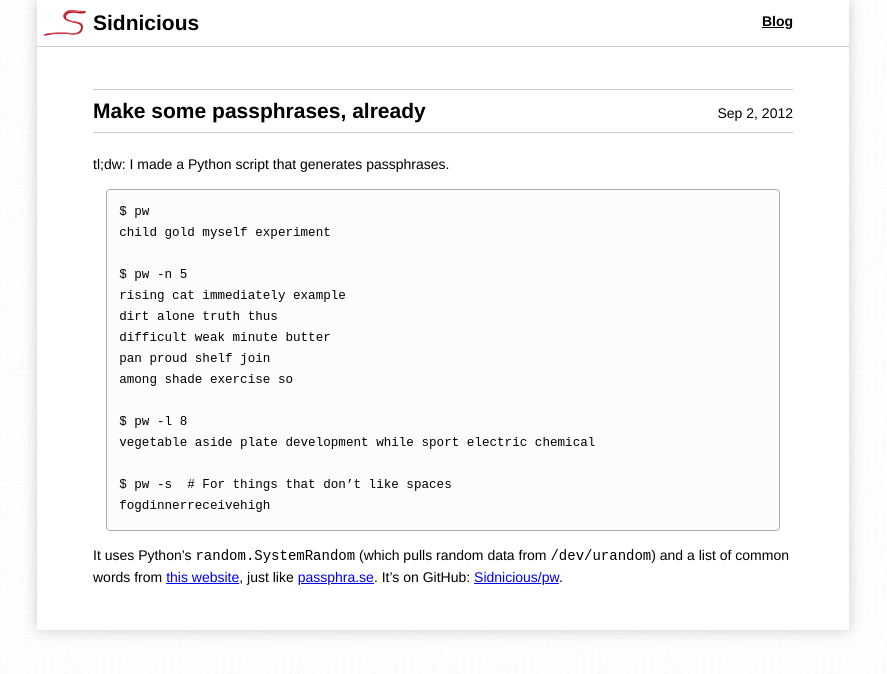
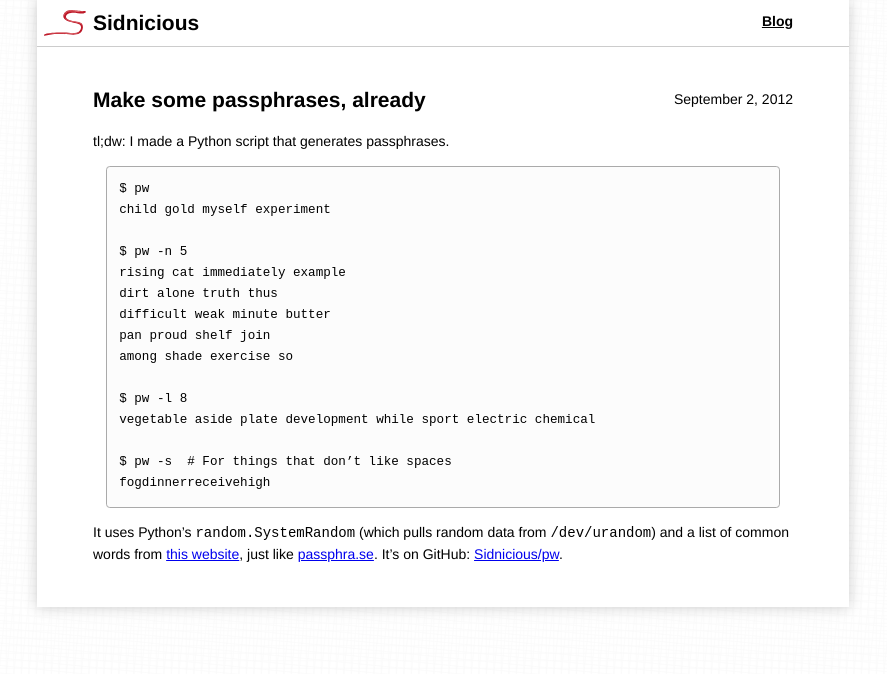
Before and after one commit to s4y/blog, a Jekyll site: the page built from blog/_posts/2012-09-02-passphrase-generator.markdown, in a window 1280 px wide. Shown: the top 674 px of the page, without its empty margins (197-1084 px from the left). Built offline with Jekyll 4.4.1, drawn with Linux system fonts in a browser that asks for light colours.

Commit message:
Style tweaks for blog posts

```diff
--- a/_config.yml
+++ b/_config.yml
@@ -6,3 +6,9 @@ defaults:
       path: ""
     values:
       layout: "default"
+  -
+    scope:
+      path: "blog"
+      type: "posts"
+    values:
+      layout: "post"
--- a/_layouts/post.html
+++ b/_layouts/post.html
@@ -4,11 +4,11 @@ layout: default
 
 <article>
 	<header>
-		<p rel=date>{{ page.date | date: "%b %-d, %Y" }}</p>
-		<h2>{{ page.title }}</h2>
+		<p rel=date>{{ page.date | date: "%B %-d, %Y" }}</p>
+		<h1>{{ page.title }}</h1>
 	</header>
 
-	<article class="post-content">
+	<article>
 		{{ content }}
 	</article>
 </div>
--- a/_sass/_base.scss
+++ b/_sass/_base.scss
@@ -81,17 +81,19 @@ h2 {
 	border-style: solid;
 	border-width: 1px 0;
 	margin: 1em 0;
-}
-
-h2 {
 	padding: 0.5em 0;
 }
 
-article > header > p {
+article {
+	header {
+		p {
 			float: right;
+			margin: 0;
+			line-height: 1.5em;
+		}
 	}
 
-article > pre {
+	pre {
 		margin: 1em;
 		border: 1px solid #AAA;
 		border-radius: 0.3em;
@@ -100,6 +102,7 @@ article > pre {
 		font-size: 0.9em;
 		overflow: auto;
 		-webkit-overflow-scrolling: touch;
+	}
 }
 
 .footnotes {
```
Lines whose indentation alone changed are shown as unchanged.
